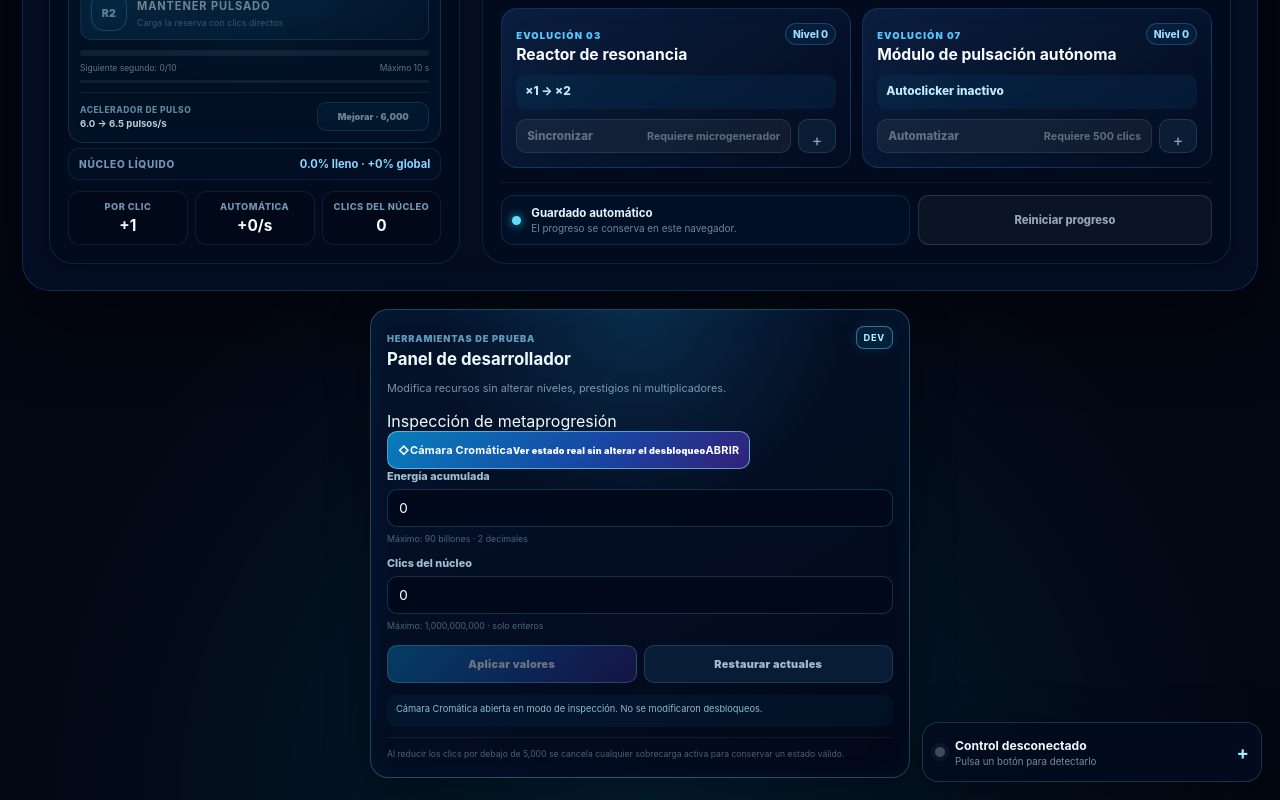
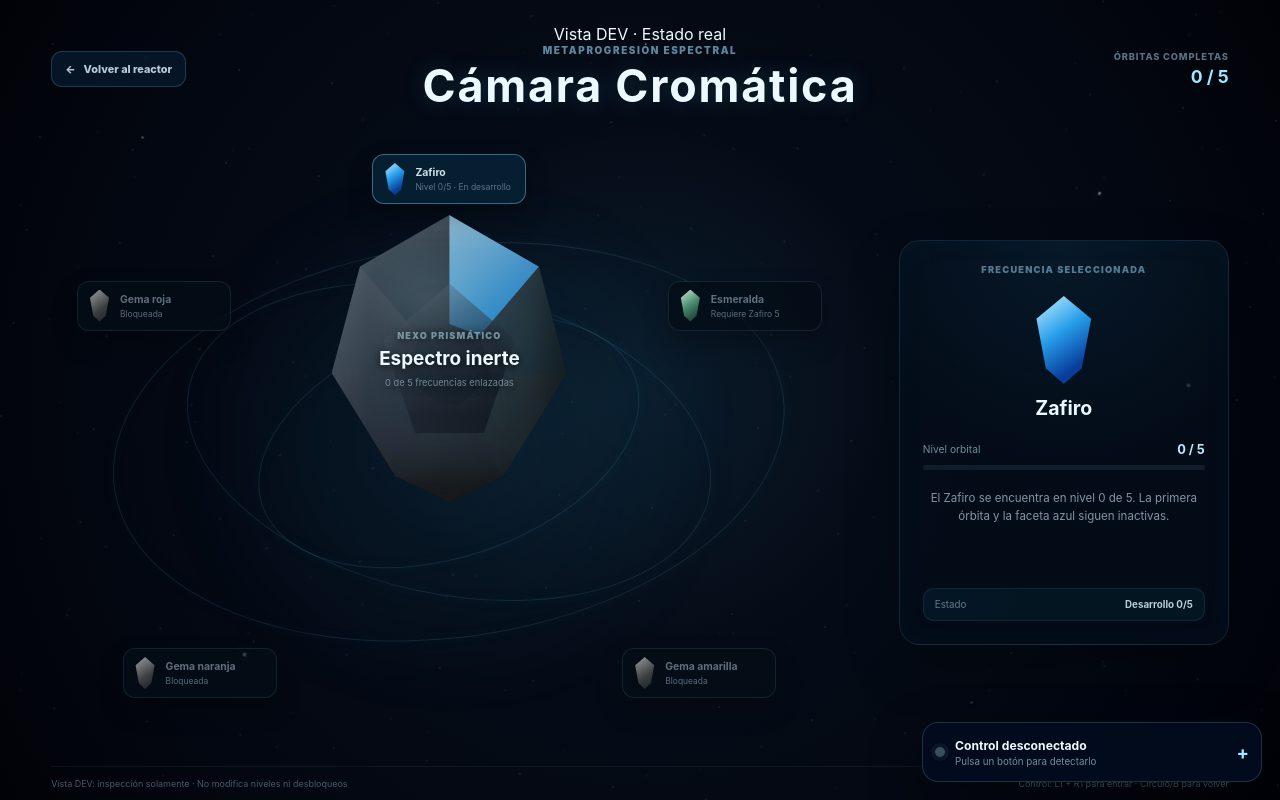
Before and after one commit to xArtXtrAx/incremental-game-A, a React (Vite) app: page / in a window 1280 px wide. Both pictures are taken after a click on the button 568 px from the left and 1311 px from the top of the page. Shown: the part 862-1662 px from the top of the page. Built offline with nearby package versions, Linux system fonts and the light colour scheme.

Commit message:
Permitir inspección DEV del estado cromático

```diff
--- a/src/ChromaticChamberSystem.tsx
+++ b/src/ChromaticChamberSystem.tsx
@@ -8,6 +8,8 @@ import {
   CHROMATIC_OPEN_EVENT,
   CHROMATIC_REQUIRED_SAPPHIRE_LEVEL,
   type ChromaticGemId,
+  type ChromaticOpenDetail,
+  type ChromaticOpenMode,
 } from './chromatic'
 
 function readPrestigeCount() {
@@ -33,32 +35,70 @@ function getGemLevel(id: ChromaticGemId, prestigeCount: number) {
     : 0
 }
 
+function getGemSummary(
+  id: ChromaticGemId,
+  level: number,
+  sapphireComplete: boolean,
+) {
+  if (id === 'sapphire') {
+    return sapphireComplete
+      ? 'Nivel 5 · En órbita'
+      : `Nivel ${level}/5 · En desarrollo`
+  }
+
+  if (id === 'emerald') {
+    return sapphireComplete ? 'Próxima gema' : 'Requiere Zafiro 5'
+  }
+
+  return 'Bloqueada'
+}
+
 export function ChromaticChamberSystem() {
   const [headerHost, setHeaderHost] = useState<HTMLElement | null>(null)
   const [prestigeCount, setPrestigeCount] = useState(readPrestigeCount)
   const [isOpen, setIsOpen] = useState(false)
+  const [developerPreview, setDeveloperPreview] = useState(false)
   const [selectedGem, setSelectedGem] =
     useState<ChromaticGemId>('sapphire')
   const previousFocus = useRef<HTMLElement | null>(null)
   const unlocked = prestigeCount >= CHROMATIC_REQUIRED_SAPPHIRE_LEVEL
+  const linkedFrequencies = unlocked ? 1 : 0
 
   const closeChamber = useCallback(() => {
     setIsOpen(false)
     window.setTimeout(() => {
+      const previous = previousFocus.current
       const access = document.querySelector<HTMLElement>(
         '.chromatic-access-button:not(:disabled)',
       )
-      access?.focus({ preventScroll: true })
+      const fallback = document.querySelector<HTMLElement>(
+        '.developer-chromatic-button',
+      )
+      const target = previous?.isConnected ? previous : access ?? fallback
+      target?.focus({ preventScroll: true })
+      previousFocus.current = null
+      setDeveloperPreview(false)
     }, 0)
   }, [])
 
-  const openChamber = useCallback(() => {
-    if (readPrestigeCount() < CHROMATIC_REQUIRED_SAPPHIRE_LEVEL) return
+  const openChamber = useCallback((mode: ChromaticOpenMode = 'normal') => {
+    const nextPrestigeCount = readPrestigeCount()
+    const preview = mode === 'developer-preview'
+
+    if (
+      !preview &&
+      nextPrestigeCount < CHROMATIC_REQUIRED_SAPPHIRE_LEVEL
+    ) {
+      return
+    }
+
     previousFocus.current =
       document.activeElement instanceof HTMLElement
         ? document.activeElement
         : null
+    setPrestigeCount(nextPrestigeCount)
     setSelectedGem('sapphire')
+    setDeveloperPreview(preview)
     setIsOpen(true)
   }, [])
 
@@ -84,7 +124,17 @@ export function ChromaticChamberSystem() {
   }, [])
 
   useEffect(() => {
-    const handleOpen = () => openChamber()
+    const handleOpen = (event: Event) => {
+      const detail =
+        event instanceof CustomEvent
+          ? (event.detail as ChromaticOpenDetail | undefined)
+          : undefined
+      openChamber(
+        detail?.mode === 'developer-preview'
+          ? 'developer-preview'
+          : 'normal',
+      )
+    }
     const handleClose = () => closeChamber()
 
     document.addEventListener(CHROMATIC_OPEN_EVENT, handleOpen)
@@ -96,9 +146,9 @@ export function ChromaticChamberSystem() {
   }, [closeChamber, openChamber])
 
   useEffect(() => {
-    if (unlocked || !isOpen) return
+    if (unlocked || developerPreview || !isOpen) return
     closeChamber()
-  }, [closeChamber, isOpen, unlocked])
+  }, [closeChamber, developerPreview, isOpen, unlocked])
 
   useEffect(() => {
     if (!isOpen) return
@@ -138,7 +188,17 @@ export function ChromaticChamberSystem() {
     CHROMATIC_GEMS[0]
   const selectedLevel = getGemLevel(selectedGem, prestigeCount)
   const selectedComplete = selectedLevel >= 5
-  const selectedIsNext = selectedGem === 'emerald'
+  const selectedIsSapphire = selectedGem === 'sapphire'
+  const selectedIsNext = selectedGem === 'emerald' && unlocked
+  const selectedStatus = selectedIsSapphire
+    ? selectedComplete
+      ? 'Primera órbita completa'
+      : `Desarrollo ${selectedLevel}/5`
+    : selectedGem === 'emerald'
+      ? unlocked
+        ? 'Siguiente resonancia'
+        : 'Requiere Zafiro 5'
+      : selectedDefinition.status
 
   const accessPortal = headerHost
     ? createPortal(
@@ -147,7 +207,7 @@ export function ChromaticChamberSystem() {
             type="button"
             className={`chromatic-access-button${unlocked ? ' is-unlocked' : ''}`}
             disabled={!unlocked}
-            onClick={openChamber}
+            onClick={() => openChamber('normal')}
             aria-label={
               unlocked
                 ? 'Abrir Cámara Cromática'
@@ -183,7 +243,12 @@ export function ChromaticChamberSystem() {
             <span className="chromatic-star star-five" />
           </div>
 
-          <section className="chromatic-chamber" aria-labelledby="chromatic-title">
+          <section
+            className={`chromatic-chamber${
+              developerPreview ? ' is-developer-preview' : ''
+            }`}
+            aria-labelledby="chromatic-title"
+          >
             <header className="chromatic-header">
               <button
                 type="button"
@@ -194,14 +259,19 @@ export function ChromaticChamberSystem() {
                 Volver al reactor
               </button>
 
-              <div>
+              <div className="chromatic-title-stack">
+                {developerPreview && (
+                  <span className="chromatic-preview-badge">
+                    Vista DEV · Estado real
+                  </span>
+                )}
                 <p>Metaprogresión espectral</p>
                 <h2 id="chromatic-title">Cámara Cromática</h2>
               </div>
 
               <div className="chromatic-header-status">
                 <span>Órbitas completas</span>
-                <strong>1 / 5</strong>
+                <strong>{linkedFrequencies} / 5</strong>
               </div>
             </header>
 
@@ -211,13 +281,19 @@ export function ChromaticChamberSystem() {
                 <div className="chromatic-orbit orbit-middle" aria-hidden="true" />
                 <div className="chromatic-orbit orbit-inner" aria-hidden="true" />
 
+                {unlocked && (
                   <div className="chromatic-sapphire-orbit" aria-hidden="true">
                     <span className="chromatic-sapphire-gem">
                       <i />
                     </span>
                   </div>
+                )}
 
-                <div className="prismatic-nexus is-partially-awake">
+                <div
+                  className={`prismatic-nexus${
+                    unlocked ? ' is-partially-awake' : ''
+                  }`}
+                >
                   <span className="nexus-aura" aria-hidden="true" />
                   <span className="nexus-facet facet-blue" aria-hidden="true" />
                   <span className="nexus-facet facet-green" aria-hidden="true" />
@@ -227,8 +303,12 @@ export function ChromaticChamberSystem() {
                   <span className="nexus-core" aria-hidden="true" />
                   <div className="nexus-label">
                     <span>Nexo Prismático</span>
-                    <strong>Espectro incompleto</strong>
-                    <small>1 de 5 frecuencias enlazadas</small>
+                    <strong>
+                      {unlocked ? 'Espectro incompleto' : 'Espectro inerte'}
+                    </strong>
+                    <small>
+                      {linkedFrequencies} de 5 frecuencias enlazadas
+                    </small>
                   </div>
                 </div>
 
@@ -236,7 +316,7 @@ export function ChromaticChamberSystem() {
                   {CHROMATIC_GEMS.map((gem, index) => {
                     const level = getGemLevel(gem.id, prestigeCount)
                     const complete = level >= 5
-                    const next = gem.id === 'emerald'
+                    const next = gem.id === 'emerald' && unlocked
                     return (
                       <button
                         type="button"
@@ -253,11 +333,7 @@ export function ChromaticChamberSystem() {
                         <span>
                           <strong>{gem.name}</strong>
                           <small>
-                            {complete
-                              ? 'Nivel 5 · En órbita'
-                              : next
-                                ? 'Próxima gema'
-                                : 'Bloqueada'}
+                            {getGemSummary(gem.id, level, unlocked)}
                           </small>
                         </span>
                       </button>
@@ -280,21 +356,29 @@ export function ChromaticChamberSystem() {
                   <span style={{ width: `${(selectedLevel / 5) * 100}%` }} />
                 </div>
                 <p>
-                  {selectedComplete
+                  {selectedIsSapphire
+                    ? selectedComplete
                       ? 'El Zafiro completó su ciclo y ahora alimenta permanentemente el primer sector azul del Nexo.'
+                      : `El Zafiro se encuentra en nivel ${selectedLevel} de 5. La primera órbita y la faceta azul siguen inactivas.`
                     : selectedIsNext
                       ? 'La Esmeralda será la siguiente frecuencia en desarrollarse. Sus mecánicas todavía están por definir.'
+                      : selectedGem === 'emerald'
+                        ? 'La Esmeralda permanece sellada hasta que el Zafiro complete su quinto nivel.'
                         : 'Esta frecuencia permanece sellada hasta completar las gemas anteriores.'}
                 </p>
                 <div className="chromatic-inspector-status">
                   <span>Estado</span>
-                  <strong>{selectedDefinition.status}</strong>
+                  <strong>{selectedStatus}</strong>
                 </div>
               </aside>
             </div>
 
             <footer className="chromatic-footer">
-              <span>Mouse/teclado: selecciona una gema · Esc para volver</span>
+              <span>
+                {developerPreview
+                  ? 'Vista DEV: inspección solamente · No modifica niveles ni desbloqueos'
+                  : 'Mouse/teclado: selecciona una gema · Esc para volver'}
+              </span>
               <span>Control: L1 + R1 para entrar · Círculo/B para volver</span>
             </footer>
           </section>
```
Lines whose indentation alone changed are shown as unchanged.
